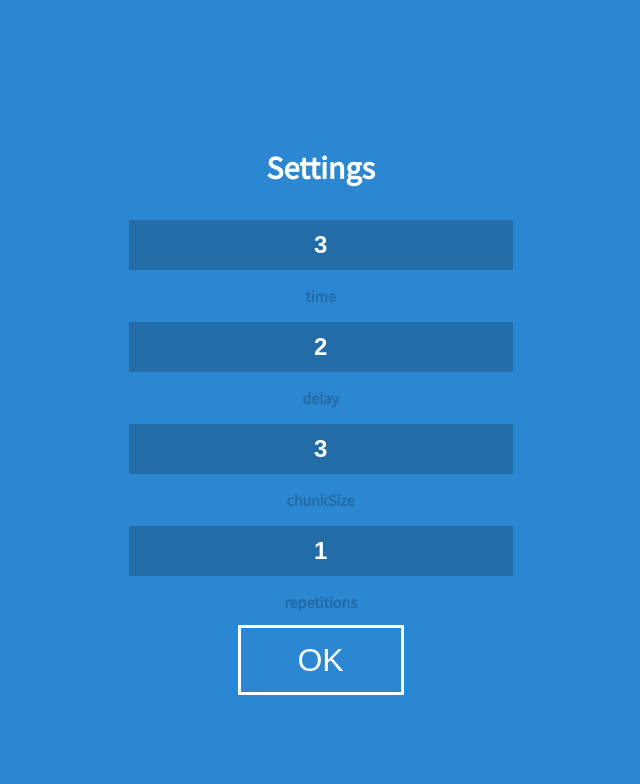
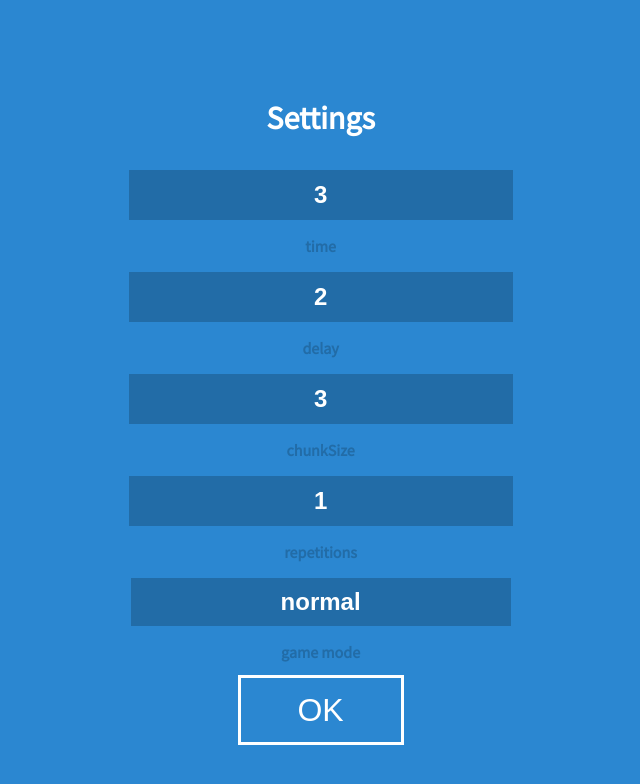
Before and after one commit to Laate/password-memorization, a React (Create React App) app: page / in a window 1280 px wide. Both pictures are taken after a click on the button "Settings". Shown: the top 784 px of the page, without its empty margins (321-961 px from the left). Built offline with nearby package versions, Linux system fonts and the light colour scheme.

Commit message:
Add sequential game mode
In sequential mode chunks are simply added one by one.

```diff
--- a/src/components/App.js
+++ b/src/components/App.js
@@ -4,7 +4,7 @@ import InputView from './InputView'
 import StartView from './StartView'
 import ChunkView from "./ChunkView";
 import FinishView from "./FinishView";
-import { getChunks } from '../modules/ChunkModule'
+import { getChunks, getChunksSequential } from '../modules/ChunkModule'
 
 
 export default class ChunkApp extends React.Component {
@@ -15,7 +15,9 @@ export default class ChunkApp extends React.Component {
 
     initViewQueue = (word, settings) => {
         const viewQueue = [];
-        const chunks = getChunks(word, settings.chunkSize);
+        const chunks = settings.mode === "normal" ?
+                getChunks(word, settings.chunkSize) :
+                getChunksSequential(word, settings.chunkSize);
 
         for (let i = 0; i < chunks.length; i++) {
             console.log("Chunk " + i + " = " + JSON.stringify(chunks[i]));
--- a/src/components/SettingsView.css
+++ b/src/components/SettingsView.css
@@ -2,3 +2,27 @@
     font-size: medium;
     color: #226CA7;
 }
+
+.modeButton {
+    text-align: center;
+    width: 30%;
+    height: 2em;
+    border: none;
+    outline: none;
+    font-size: x-large;
+    font-weight: bold;
+    background-color: #226CA7;
+    color: white;
+}
+
+.modeButton:hover {
+    text-align: center;
+    width: 30%;
+    height: 2em;
+    border: none;
+    outline: none;
+    font-size: x-large;
+    font-weight: bold;
+    background-color: white;
+    color: #226CA7;
+}
--- a/src/components/SettingsView.js
+++ b/src/components/SettingsView.js
@@ -16,6 +16,16 @@ export default class SettingsView extends React.Component {
         }
     };
 
+    switchMode = () => {
+        if (this.state.mode === "normal") {
+            this.setState({mode: "sequential" })
+        } else if (this.state.mode === "sequential") {
+            this.setState({mode: "normal"})
+        } else {
+            console.error("unknown game mode " + this.state.mode)
+        }
+    };
+
     validate = (setting, value) => {
         switch (setting) {
             case "time":
@@ -26,8 +36,10 @@ export default class SettingsView extends React.Component {
                 return typeof(value) === 'number' && value > 0 && parseInt(value, 10) === value;
             case "repetitions":
                 return typeof(value) === 'number' && value > 0 && parseInt(value, 10) === value;
+            case "mode":
+                return value === "normal" || value === "sequential";
             default:
-                console.warn("Couldn't validate unknown setting type " + setting);
+                console.error("Couldn't validate unknown setting: " + setting);
                 return false
         }
     };
@@ -69,6 +81,10 @@ export default class SettingsView extends React.Component {
                 {this.settingsField("chunkSize")}
                 {this.settingsField("repetitions")}
                 <div>
+                    <button className="modeButton" onClick={() => this.switchMode()}>{this.state.mode}</button>
+                </div>
+                <p className="settingsText">game mode</p>
+                <div>
                     <button className="btn" onClick={() => this.done()}>OK</button>
                 </div>
             </div>
--- a/src/components/StartView.js
+++ b/src/components/StartView.js
@@ -26,12 +26,14 @@ export default class StartView extends React.Component {
             console.log("Loaded settings from localStorage");
             return savedSettings
         } else {
-            return {
+            // Default settings
+            return Object.freeze({
                 time: 3,
                 delay: 2,
                 chunkSize: 3,
-                repetitions: 1
-            }
+                repetitions: 1,
+                mode: "normal"
+            })
         }
     };
 
--- a/src/modules/ChunkModule.js
+++ b/src/modules/ChunkModule.js
@@ -33,3 +33,17 @@ export function getChunks(word, chunkSize=3) {
     // The result is built from top down so we reverse to get the correct order
     return res.reverse()
 }
+
+export function getChunksSequential(word, chunkSize=3) {
+    const regex = new RegExp(`.{1,${chunkSize}}`, "g");
+    const chunks = word.match(regex);
+
+    const res = [];
+    for (let i = 1; i <= chunks.length; i++) {
+        const left = chunks.slice(0, i-1).join("");
+        const right = chunks.slice(i-1, i).join("");
+        res.push({left: left, right: right})
+    }
+
+    return res
+}
```
